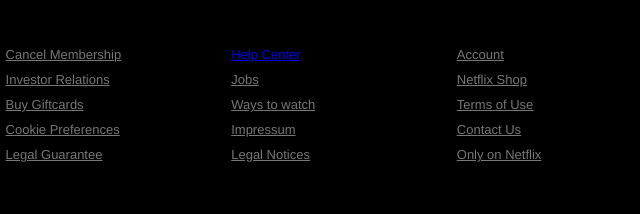
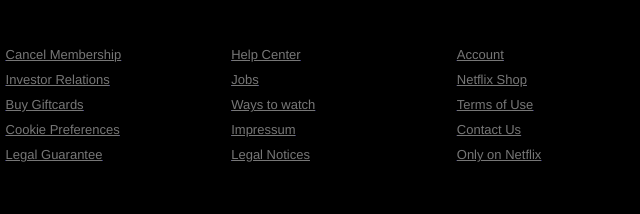
Before and after one commit to QUIN04/GO-FRONTEND, a plain HTML site: page WEEK 1&2/NETFLIX_HOME_SCREEN/index.html in a window 1280 px wide. Shown: the part 3604-3818 px from the top of the page, 432-1072 px from the left. Drawn offline with Linux system fonts and the light colour scheme.

Commit message:
index.html

```diff
--- a/WEEK 1&2/NETFLIX_HOME_SCREEN/index.html
+++ b/WEEK 1&2/NETFLIX_HOME_SCREEN/index.html
@@ -377,7 +377,7 @@
         </div>
 
         <div class="col">
-          <a href="#"><u></u>Help Center</u></a>
+          <a href="#"><u>Help Center</u></a>
           <a href="#"><u>Jobs</u></a>
           <a href="#"><u>Ways to watch</u></a>
           <a href="#"><u>Impressum</u></a>
```
